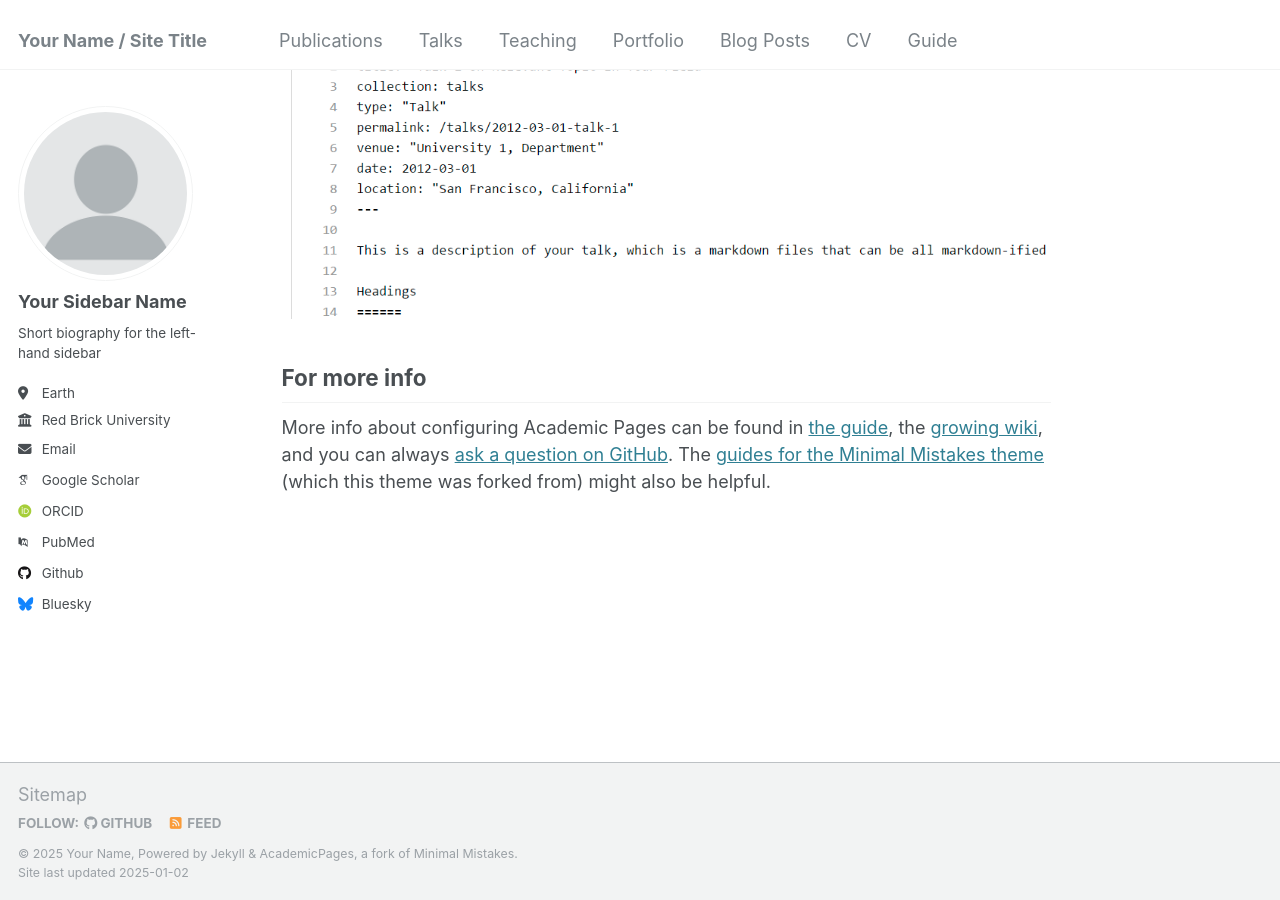
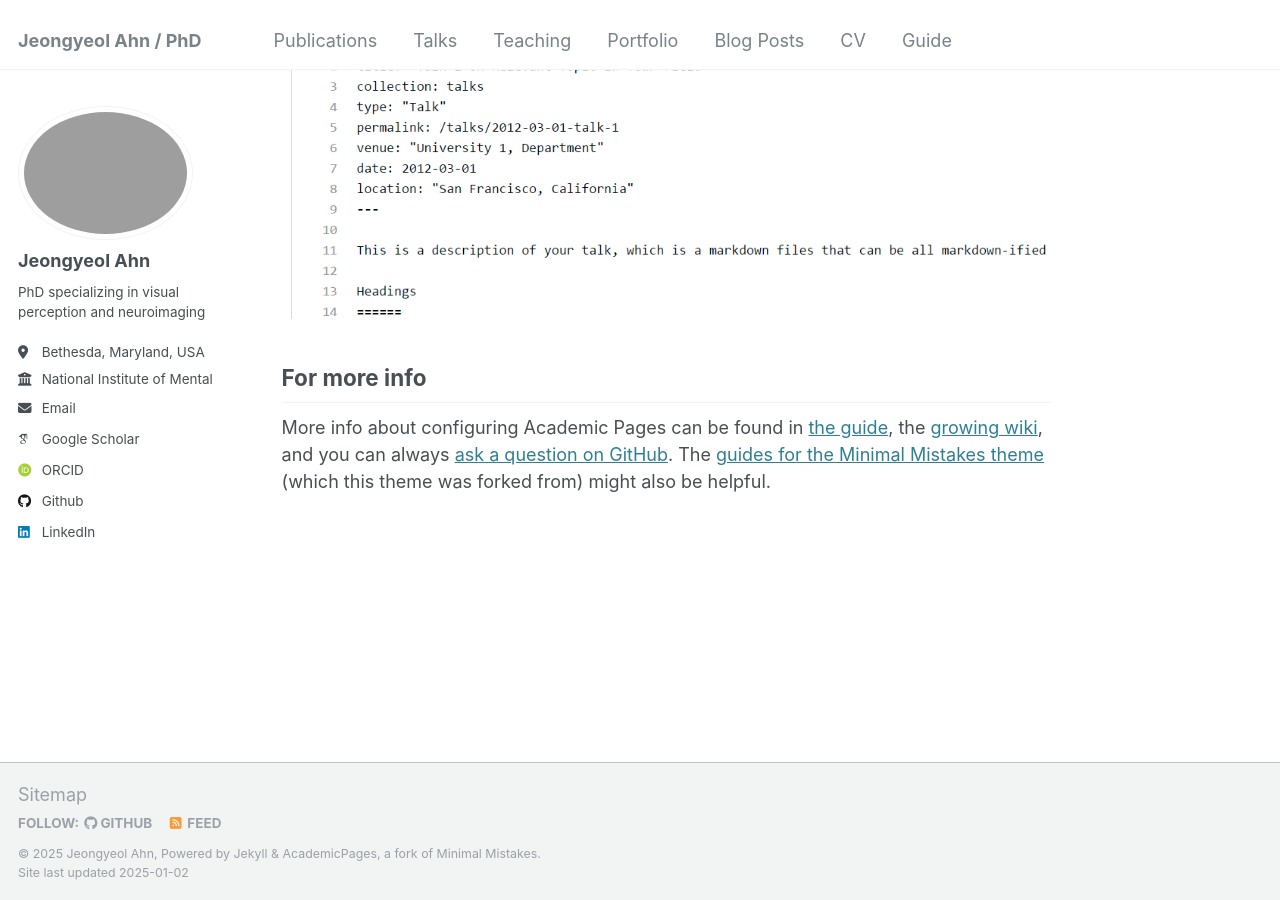
Before and after one commit to daeolian/daeolian.github.io, a Jekyll site: the page built from _pages/about.md, in a window 1280 px wide and 900 px high, scrolled down 2643 px. Built offline with Jekyll 4.4.1, drawn with Linux system fonts in a browser that asks for light colours; some web fonts are replaced.

Commit message:
Update _config.yml

```diff
--- a/_config.yml
+++ b/_config.yml
@@ -8,35 +8,39 @@
 
 # Basic Site Settings
 locale                   : "en-US"
-title                    : "Your Name / Site Title"
+title                    : "Jeongyeol Ahn / PhD"
 title_separator          : "-"
-name                     : &name "Your Name"
+name                     : &name "Jeongyeol Ahn"
 description              : &description "personal description"
-url                      : https://academicpages.github.io # the base hostname & protocol for your site e.g. "https://[your GitHub username].github.io"
+url                      : https://daeolian.github.io/ # the base hostname & protocol for your site e.g. "https://[your GitHub username].github.io"
 baseurl                  : "" # the subpath of your site, e.g. "/blog"
-repository               : "academicpages/academicpages.github.io"
+repository               : "daeolian/daeolian.github.io"
 
 # Site Author - The following control what appear as part of the author content on the side bar.
 #               If a field is blank the icon and link will not appear, otherwise it will be shown.
 #               Additional customization can be done by editing /_includes/author-profile.html
 author:
   # Biographic information
-  avatar           : "profile.png"
-  name             : "Your Sidebar Name"
+  avatar           : "pic_profile_ja.jpg"
+  name             : "Jeongyeol Ahn"
   pronouns         : # example: "she/her"
-  bio              : "Short biography for the left-hand sidebar"
-  location         : "Earth"
-  employer         : "Red Brick University"
+  position         : "Postdoctoral Fellow"
+  bio              : "PhD specializing in visual perception and neuroimaging"
+  lab              : "CNaP"
+  labsite          : "https://elimerriam.github.io/"
+  location         : "Bethesda, Maryland, USA"
+  employer         : "National Institute of Mental Health"
+  lab              : "CNaP"
   uri              : # URL
-  email            : "none@example.org"
+  email            : "aeolian819@gmail.com"
 
   # Academic websites
   arxiv            : # URL - Update with the correct link to your profile
-  googlescholar    : "https://scholar.google.com/citations?user=PS_CX0AAAAAJ"
+  googlescholar    : "https://scholar.google.co.kr/citations?user=NKQtQs0AAAAJ"
   impactstory      : # URL
-  orcid            : "http://orcid.org/yourorcidurl"
+  orcid            : "https://orcid.org/0000-0002-2889-6916"
   semantic         : # URL
-  pubmed           : "https://www.ncbi.nlm.nih.gov/pubmed/?term=john+snow"
+  pubmed           : # URL
   researchgate     : # URL
   scopus           : # URL
 
@@ -44,12 +48,12 @@ author:
   bitbucket        : # Username - Update with your username on the site
   codepen          : # Username
   dribbble         : # Username
-  github           : "academicpages"
+  github           : "daeolian"
   kaggle           : # Username
   stackoverflow    : # User number or user number and name (i.e., use "1" or "1/jeff-atwood")
 
   # Social media
-  bluesky          : "bsky.app" # Replace this with you Bluesky username
+  bluesky          : # Replace this with you Bluesky username
   facebook         : # Username
   flickr           : # Username
   foursquare       : # Username
@@ -58,7 +62,7 @@ author:
   keybase          : # Username
   instagram        : # Username
   lastfm           : # Username
-  linkedin         : # Username
+  linkedin         : "jeongyeol-ahn"
   mastodon         : # URL
   medium           : # URL
   pinterest        : # Username
```
